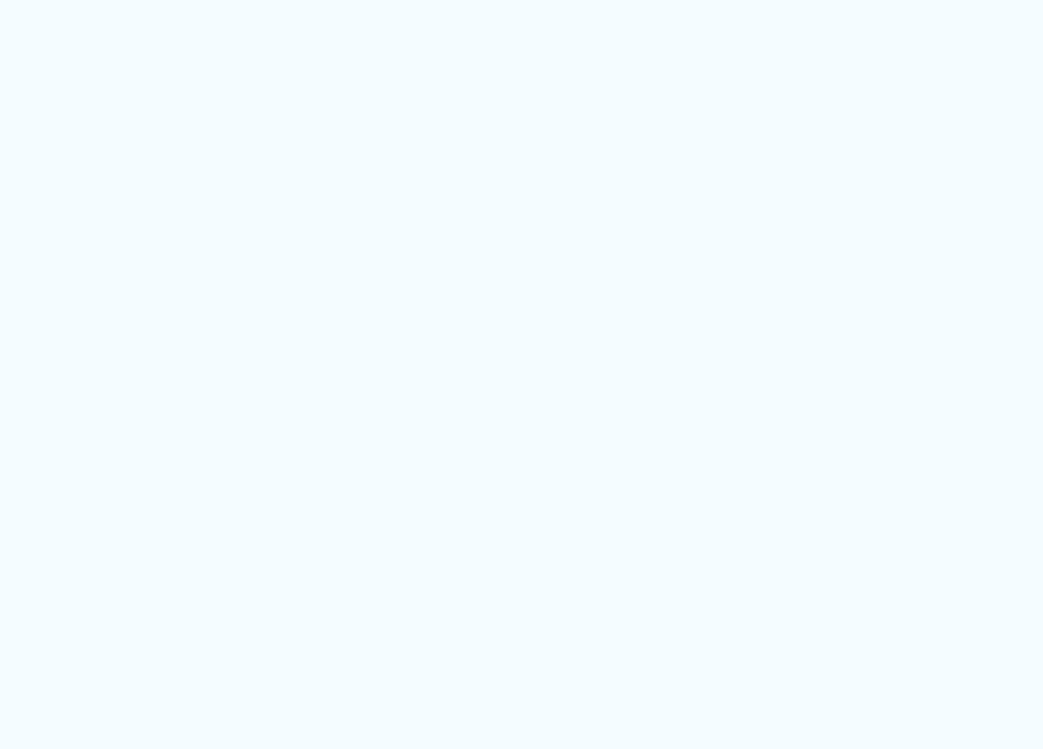
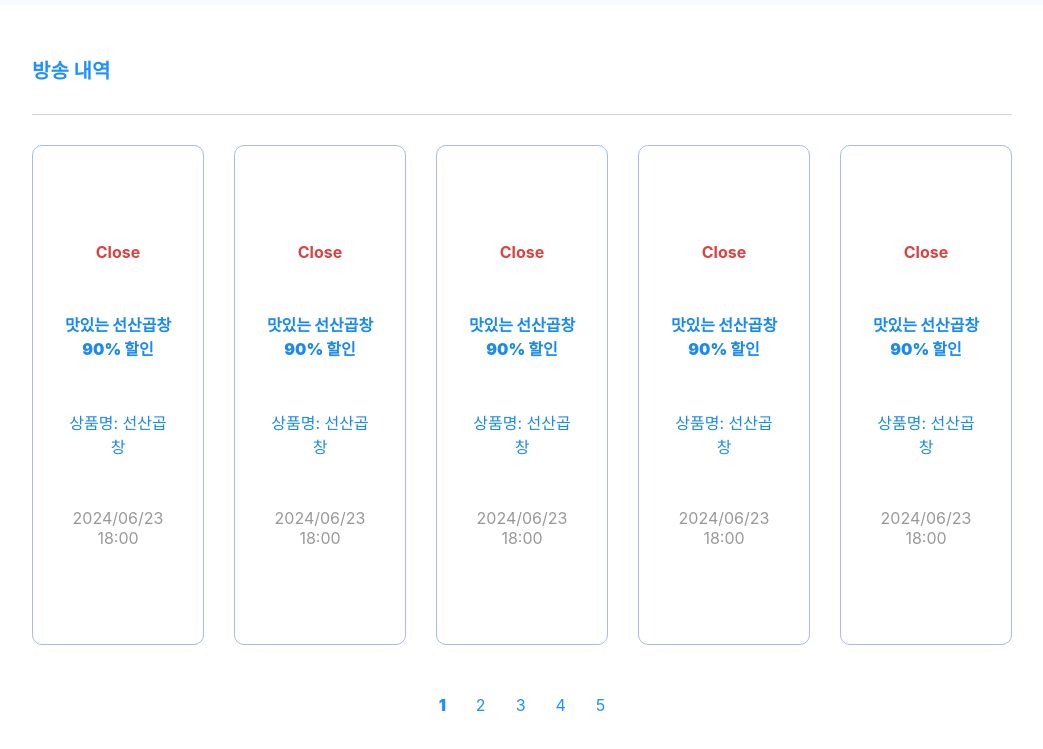
Before and after one commit to yuguri76/frontlivealone, a React (Create React App) app: page /broadcasthistory in a window 1280 px wide. Shown: the part 145-894 px from the top of the page, without its empty margins (118-1161 px from the left). Before the commit the page ends 800 px from the top, so only its background shows below. Built offline with nearby package versions, Linux system fonts and the light colour scheme.

Commit message:
✨ feature: 방송내역 상세 페이지 구현

```diff
--- /dev/null
+++ b/src/components/BroadcastHistory.jsx
@@ -0,0 +1,54 @@
+import React from 'react';
+import styles from '../styles/BroadcastHistory.module.css';
+
+const BroadcastHistory = () => {
+  return (
+      <div className={styles.historyContainer}>
+        <div className={styles.historyNameContainer}>
+          <span>방송 내역</span>
+        </div>
+        <div className={styles.line}></div>
+        <div className={styles.historyContentContainer}>
+          <div className={styles.historyContent}>
+            <span className={styles.historyContentState}>Close</span>
+            <span className={styles.historyContentTitle}>맛있는 선산곱창90% 할인</span>
+            <span>상품명: 선산곱창</span>
+            <span className={styles.historyContentTime}>2024/06/23 18:00</span>
+          </div>
+          <div className={styles.historyContent}>
+            <span className={styles.historyContentState}>Close</span>
+            <span className={styles.historyContentTitle}>맛있는 선산곱창90% 할인</span>
+            <span>상품명: 선산곱창</span>
+            <span className={styles.historyContentTime}>2024/06/23 18:00</span>
+          </div>
+          <div className={styles.historyContent}>
+            <span className={styles.historyContentState}>Close</span>
+            <span className={styles.historyContentTitle}>맛있는 선산곱창90% 할인</span>
+            <span>상품명: 선산곱창</span>
+            <span className={styles.historyContentTime}>2024/06/23 18:00</span>
+          </div>
+          <div className={styles.historyContent}>
+            <span className={styles.historyContentState}>Close</span>
+            <span className={styles.historyContentTitle}>맛있는 선산곱창90% 할인</span>
+            <span>상품명: 선산곱창</span>
+            <span className={styles.historyContentTime}>2024/06/23 18:00</span>
+          </div>
+          <div className={styles.historyContent}>
+            <span className={styles.historyContentState}>Close</span>
+            <span className={styles.historyContentTitle}>맛있는 선산곱창90% 할인</span>
+            <span>상품명: 선산곱창</span>
+            <span className={styles.historyContentTime}>2024/06/23 18:00</span>
+          </div>
+        </div>
+        <div className={styles.pageContainer}>
+          <span className={styles.pageSelect}>1</span>
+          <span>2</span>
+          <span>3</span>
+          <span>4</span>
+          <span>5</span>
+        </div>
+      </div>
+  );
+}
+
+export default BroadcastHistory;
--- a/src/pages/BroadcastHistoryPage.jsx
+++ b/src/pages/BroadcastHistoryPage.jsx
@@ -1,8 +1,10 @@
 import React from 'react';
+import BroadcastHistory from "../components/BroadcastHistory";
 
 function BroadcastHistoryPage() {
     return (
       <div className="broadcast-history-page">
+        <BroadcastHistory />
       </div>
     );
   }
--- /dev/null
+++ b/src/styles/BroadcastHistory.module.css
@@ -0,0 +1,66 @@
+.historyContainer {
+  background-color: white;
+  margin-top: 150px;
+  margin: 150px 100px 0 100px;
+  padding: 50px;
+  border-radius: 20px;
+}
+
+.historyNameContainer > span {
+  font-size: 20px;
+  font-weight: 700;
+  color: dodgerblue;
+}
+
+.line {
+  width: 100%;
+  height: 1px;
+  background-color: #d4d4d4;
+  margin: 30px 0px;
+}
+
+.historyContentContainer {
+  height: 500px;
+  display: flex;
+  gap: 30px;
+}
+
+.historyContent {
+  display: flex;
+  flex-direction: column;
+  align-items: center;
+  justify-content: center;
+  gap: 50px;
+  width: 300px;
+  padding: 30px;
+  border: 1px solid rgba(80, 118, 230, 0.5);
+  border-radius: 10px;
+  text-align: center;
+  color: #1a89f0;
+}
+
+.historyContent .historyContentState {
+  color: #db4242;
+  font-weight: 700;
+}
+
+.historyContent .historyContentTitle {
+  font-weight: 900;
+}
+
+.historyContent .historyContentTime {
+  color: black;
+  opacity: 0.4;
+}
+
+.pageContainer {
+  display: flex;
+  gap: 30px;
+  margin-top: 50px;
+  justify-content: center;
+  color: dodgerblue;
+}
+
+.pageSelect {
+  font-weight: 900;
+}
--- a/src/styles/MyInfo.module.css
+++ b/src/styles/MyInfo.module.css
@@ -10,8 +10,6 @@ button:hover {
 
 body {
   background-color: #F5FBFF;
-  display: flex;
-  justify-content: center;
 }
 
 .myinfoContainer {
@@ -20,6 +18,7 @@ body {
   gap: 50px;
   padding: 100px;
   width: 1300px;
+  margin: 0 auto;
 }
 
 .infoContainer {
```
